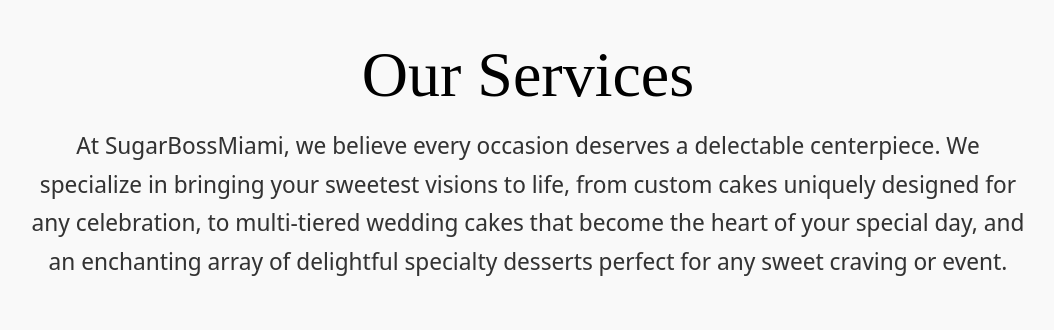
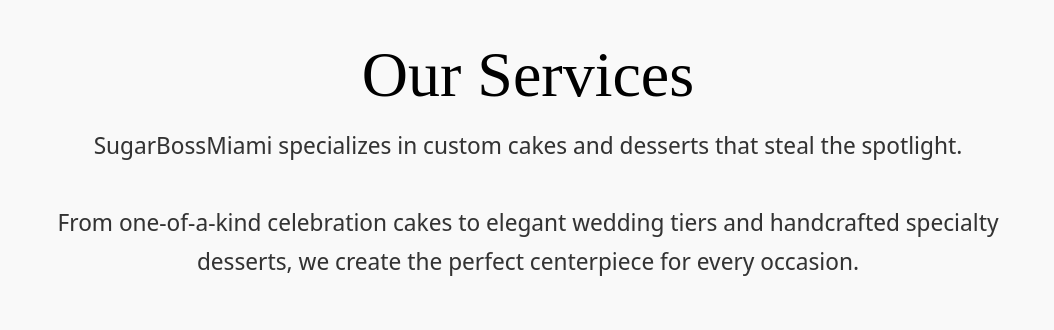
Before and after one commit to LEPII/SugarBossMiami, a React (Create React App) app: page / in a window 1280 px wide. Shown: the part 740-1070 px from the top of the page, without its empty margins (112-1166 px from the left). Built offline with nearby package versions, Linux system fonts and the light colour scheme; a web font is replaced by a local one.

Commit message:
fixed font weight

```diff
--- a/src/pages/Home.tsx
+++ b/src/pages/Home.tsx
@@ -34,12 +34,13 @@
         <div className="services-header-text">
           <h2 className="services-title section-title">Our Services</h2>
           <p className="services-subheading">
-            At SugarBossMiami, we believe every occasion deserves a delectable
-            centerpiece. We specialize in bringing your sweetest visions to
-            life, from custom cakes uniquely designed for any celebration, to
-            multi-tiered wedding cakes that become the heart of your special
-            day, and an enchanting array of delightful specialty desserts
-            perfect for any sweet craving or event.
+            SugarBossMiami specializes in custom cakes and desserts that steal
+            the spotlight.
+            <br />
+            <br />
+            From one-of-a-kind celebration cakes to elegant wedding tiers and
+            handcrafted specialty desserts, we create the perfect centerpiece
+            for every occasion.
           </p>
         </div>
         <div className="services-columns">
--- a/src/style/pages/homepage.css
+++ b/src/style/pages/homepage.css
@@ -80,7 +80,6 @@
 
 .services-subheading {
   font-size: 1.5em;
-  font-weight: 500;
   max-width: 1000px;
   margin: 0 auto;
 }
@@ -99,7 +98,9 @@
   padding: 25px;
   max-width: 440px;
   text-align: center;
-  transition: transform 0.3s ease, box-shadow 0.3s ease;
+  transition:
+    transform 0.3s ease,
+    box-shadow 0.3s ease;
   display: flex;
   flex-direction: column;
   align-items: center;
@@ -231,10 +232,8 @@
 .portfolio-section .about-us-text {
   max-width: 1000px;
   margin: 0 auto 50px auto;
-
   line-height: 1.6;
   font-size: 1.5em;
-  font-weight: 500;
 }
 
 .portfolio-carousel {
```
